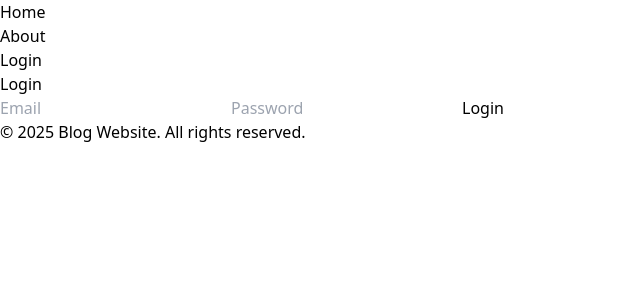
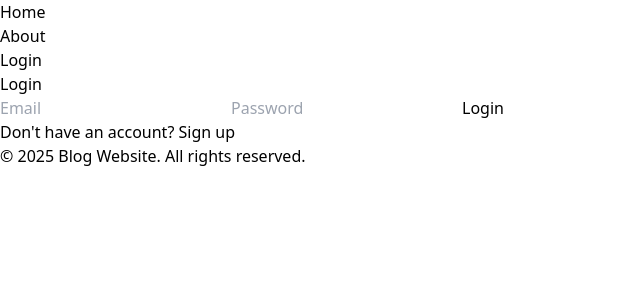
Before and after one commit to natanmuletahunde/-portfolio, a React (Vite) app in the folder frontend/: page /login in a window 1280 px wide. Shown: the top 300 px of the page, without its empty margins (0-640 px from the left). Built offline with nearby package versions, Linux system fonts and the light colour scheme.

Commit message:
make the login page to navigate to the home page

```diff
--- a/frontend/src/App.jsx
+++ b/frontend/src/App.jsx
@@ -1,7 +1,7 @@
 import { BrowserRouter as Router, Routes, Route } from 'react-router-dom';
 import Home from './pages/Home';
 import About from './pages/About';
-import LoginPage from './pages/LoginPage';
+import Auth from './components/Auth'; // Import the new Auth wrapper component
 import Navbar from './components/Navbar';
 import Footer from './components/Footer';
 
@@ -10,12 +10,11 @@ function App() {
     <Router>
       <div className="flex flex-col min-h-screen">
         <Navbar />
-        {/* Main content grows to fill the space */}
         <main className="flex-grow">
           <Routes>
             <Route path="/" element={<Home />} />
             <Route path="/about" element={<About />} />
-            <Route path="/login" element={<LoginPage />} />
+            <Route path="/login" element={<Auth />} /> {/* Auth wrapper for Login & Signup */}
           </Routes>
         </main>
         <Footer />
--- /dev/null
+++ b/frontend/src/components/Auth.jsx
@@ -0,0 +1,43 @@
+import React, { useState } from 'react';
+import LoginPage from './LoginPage';
+import SignupPage from './SignupPage';
+
+function Auth() {
+  const [showLogin, setShowLogin] = useState(true);
+
+  return (
+    <div className="min-h-screen flex flex-col justify-center bg-gray-100">
+      <div className="max-w-md mx-auto p-6 bg-white rounded shadow-md">
+        {showLogin ? (
+          <>
+            <LoginPage />
+            <p className="mt-4 text-center">
+              Don't have an account?{' '}
+              <button
+                className="text-blue-600 hover:underline"
+                onClick={() => setShowLogin(false)}
+              >
+                Sign up
+              </button>
+            </p>
+          </>
+        ) : (
+          <>
+            <SignupPage />
+            <p className="mt-4 text-center">
+              Already have an account?{' '}
+              <button
+                className="text-blue-600 hover:underline"
+                onClick={() => setShowLogin(true)}
+              >
+                Log in
+              </button>
+            </p>
+          </>
+        )}
+      </div>
+    </div>
+  );
+}
+
+export default Auth;
--- /dev/null
+++ b/frontend/src/components/LoginPage.jsx
@@ -0,0 +1,71 @@
+import React, { useState } from "react";
+import { useNavigate } from "react-router-dom";
+
+function LoginPage() {
+  const navigate = useNavigate();
+  const [email, setEmail] = useState("");
+  const [password, setPassword] = useState("");
+  const [error, setError] = useState("");
+
+  const handleSubmit = async (e) => {
+    e.preventDefault();
+    setError("");
+
+    try {
+      const res = await fetch("http://localhost:5000/api/auth/login", {
+        method: "POST",
+        headers: { "Content-Type": "application/json" },
+        body: JSON.stringify({ email, password }),
+      });
+
+      const data = await res.json();
+
+      if (!res.ok) {
+        setError(data.message || "Login failed");
+        return;
+      }
+
+      // You can store the user info or token here (e.g., localStorage)
+      // localStorage.setItem("user", JSON.stringify(data));
+
+      // Navigate to home page after successful login
+      navigate("/");
+    // eslint-disable-next-line no-unused-vars
+    } catch (err) {
+      setError("Something went wrong. Please try again.");
+    }
+  };
+
+  return (
+    <div className="p-6 max-w-md mx-auto">
+      <h2 className="text-3xl font-bold mb-4 text-blue-600 text-center">Login</h2>
+      <form onSubmit={handleSubmit} className="space-y-4">
+        <input
+          type="email"
+          placeholder="Email"
+          className="w-full border p-2 rounded"
+          value={email}
+          onChange={(e) => setEmail(e.target.value)}
+          required
+        />
+        <input
+          type="password"
+          placeholder="Password"
+          className="w-full border p-2 rounded"
+          value={password}
+          onChange={(e) => setPassword(e.target.value)}
+          required
+        />
+        {error && <p className="text-red-600">{error}</p>}
+        <button
+          type="submit"
+          className="w-full bg-blue-600 text-white py-2 rounded hover:bg-blue-700"
+        >
+          Login
+        </button>
+      </form>
+    </div>
+  );
+}
+
+export default LoginPage;
--- /dev/null
+++ b/frontend/src/components/SignupPage.jsx
@@ -0,0 +1,77 @@
+import React, { useState } from 'react';
+import axios from 'axios';
+
+function SignupPage() {
+  const [formData, setFormData] = useState({ email: '', password: '', name: '' });
+  const [error, setError] = useState('');
+  const [success, setSuccess] = useState('');
+  const [loading, setLoading] = useState(false);
+
+  const handleChange = (e) => {
+    setFormData((prev) => ({ ...prev, [e.target.name]: e.target.value }));
+  };
+
+  const handleSubmit = async (e) => {
+    e.preventDefault();
+    setError('');
+    setSuccess('');
+    setLoading(true);
+    try {
+      await axios.post('http://localhost:5000/api/auth/signup', formData);
+      setLoading(false);
+      setSuccess('Account created! You can now log in.');
+      setFormData({ email: '', password: '', name: '' });
+    } catch (err) {
+      setLoading(false);
+      setError(err.response?.data?.message || 'Signup failed');
+    }
+  };
+
+  return (
+    <>
+      <h2 className="text-3xl font-bold mb-6 text-blue-600 text-center">Sign Up</h2>
+      {error && <p className="text-red-500 mb-4 text-center">{error}</p>}
+      {success && <p className="text-green-500 mb-4 text-center">{success}</p>}
+      <form className="space-y-5" onSubmit={handleSubmit}>
+        <input
+          type="text"
+          name="name"
+          placeholder="Name (optional)"
+          className="w-full border p-3 rounded"
+          value={formData.name}
+          onChange={handleChange}
+        />
+        <input
+          type="email"
+          name="email"
+          placeholder="Email"
+          className="w-full border p-3 rounded"
+          value={formData.email}
+          onChange={handleChange}
+          required
+        />
+        <input
+          type="password"
+          name="password"
+          placeholder="Password"
+          className="w-full border p-3 rounded"
+          value={formData.password}
+          onChange={handleChange}
+          required
+          minLength={6}
+        />
+        <button
+          type="submit"
+          disabled={loading}
+          className={`w-full py-3 rounded text-white font-semibold ${
+            loading ? 'bg-blue-400 cursor-not-allowed' : 'bg-blue-600 hover:bg-blue-700'
+          } transition-colors`}
+        >
+          {loading ? 'Creating account...' : 'Sign Up'}
+        </button>
+      </form>
+    </>
+  );
+}
+
+export default SignupPage;
--- a/frontend/src/pages/LoginPage.jsx
+++ /dev/null
@@ -1,16 +0,0 @@
-function LoginPage() {
-    return (
-      <div className="p-6 max-w-md mx-auto">
-        <h2 className="text-3xl font-bold mb-4 text-blue-600 text-center">Login</h2>
-        <form className="space-y-4">
-          <input type="email" placeholder="Email" className="w-full border p-2 rounded" />
-          <input type="password" placeholder="Password" className="w-full border p-2 rounded" />
-          <button type="submit" className="w-full bg-blue-600 text-white py-2 rounded hover:bg-blue-700">
-            Login
-          </button>
-        </form>
-      </div>
-    );
-  }
-
-  export default LoginPage;
```
